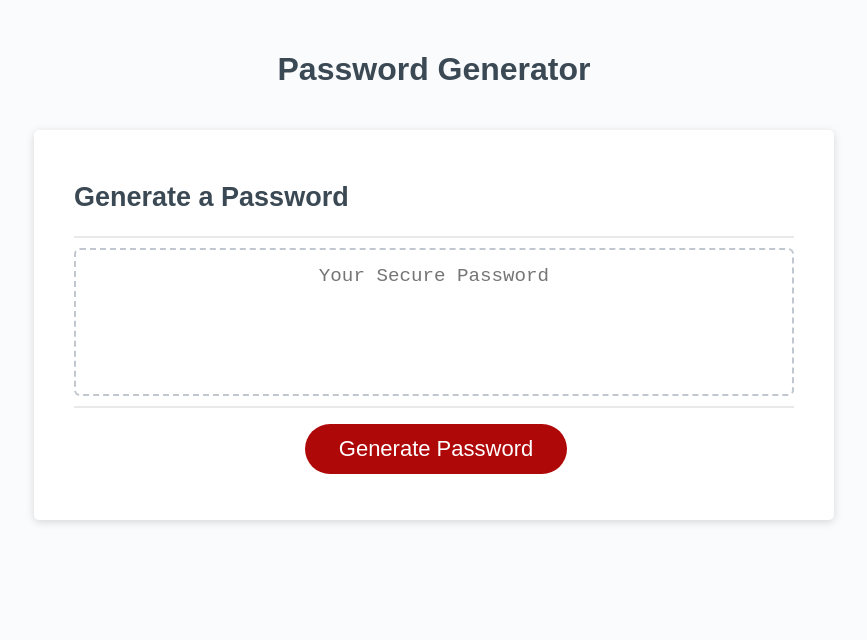
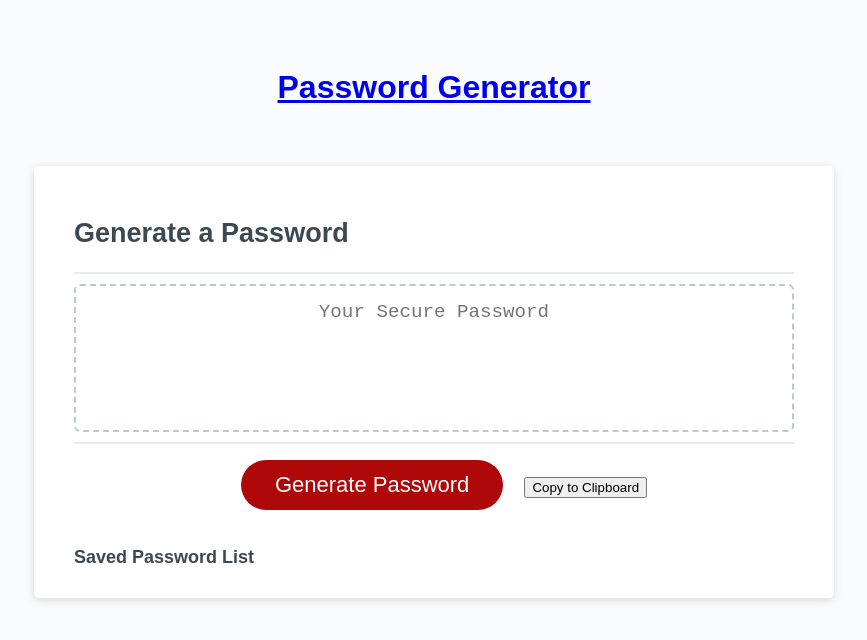
Before and after one commit to sjohn214/ShanPasswordGen, a plain HTML site: page index.html in a window 1280 px wide. Shown: the whole page, without its empty margins (206-1073 px from the left). Drawn offline with Linux system fonts and the light colour scheme; files that its build step writes are made by us from their sources.

Commit message:
Add copy button

```diff
--- a/assets/style.css
+++ b/assets/style.css
@@ -17,7 +17,8 @@ body {
   background-color: #f9fbfd;
 }
 
-.wrapper {
+.wrapper,
+.wrapper-brand {
   padding-top: 30px;
   padding-left: 20px;
   padding-right: 20px;
--- a/index.html
+++ b/index.html
@@ -4,13 +4,13 @@
     <meta charset="UTF-8" />
     <meta name="viewport" content="width=device-width, initial-scale=1.0" />
     <meta http-equiv="X-UA-Compatible" content="ie=edge" />
-    <title>Password Generator</title>
+    <title>ShanPassword Gen</title>
     <link rel="stylesheet" href="style.css" />
   </head>
   <body>
     <div class="wrapper">
       <header>
-        <h1>Password Generator</h1>
+      <a class="wrapper-brand" href="#"><h1>Password Generator</h1></a>
       </header>
       <div class="card">
         <div class="card-header">
@@ -26,6 +26,13 @@
         </div>
         <div class="card-footer">
           <button id="generate" class="btn">Generate Password</button>
+          <button onclick="" id="copy">Copy to Clipboard</button>
+        </div>
+        <br />
+        <div class="div-saved_passwords">
+          <b>Saved Password List</b>
+          <br />
+          <div id="savedPasswords"></div>
         </div>
       </div>
     </div>
```
